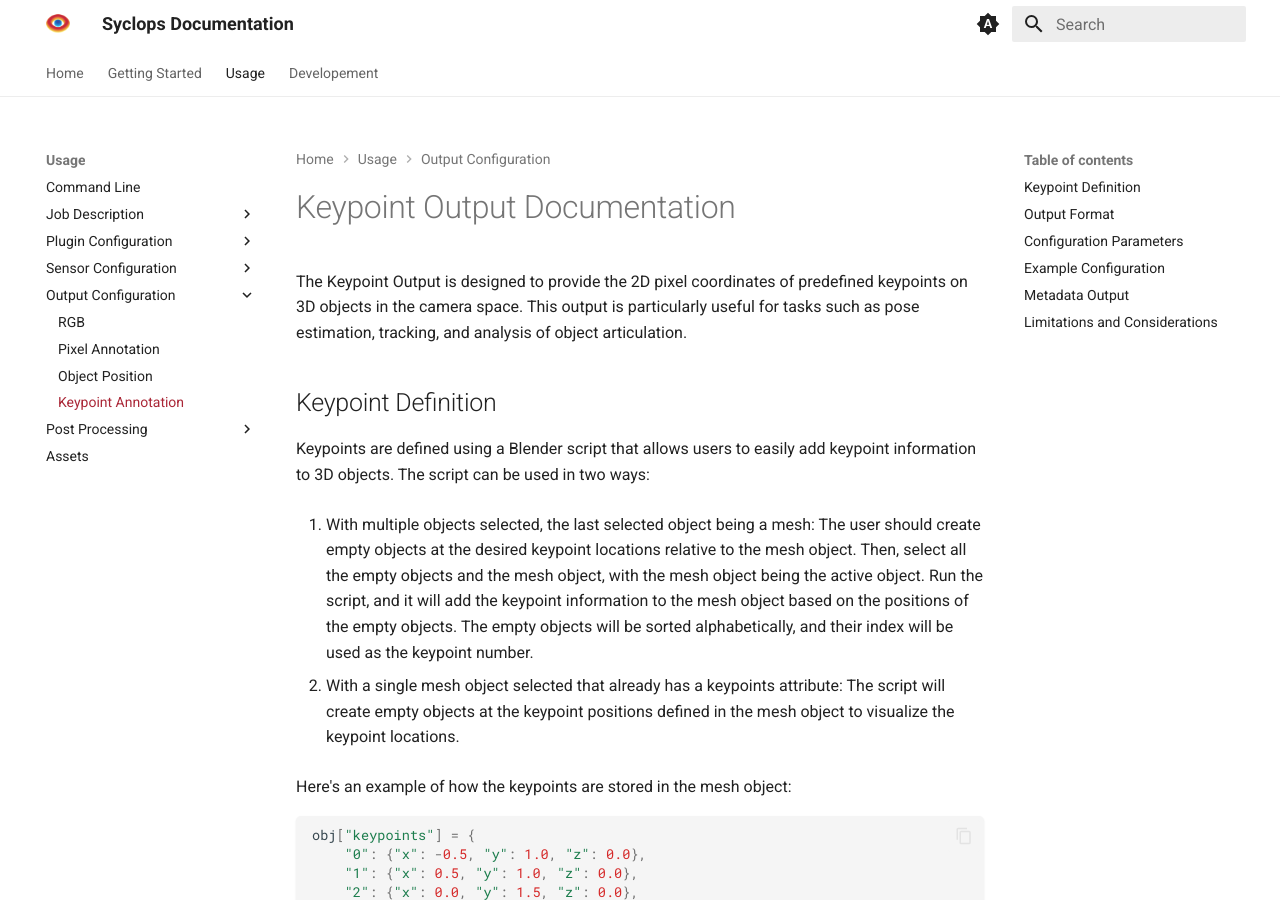
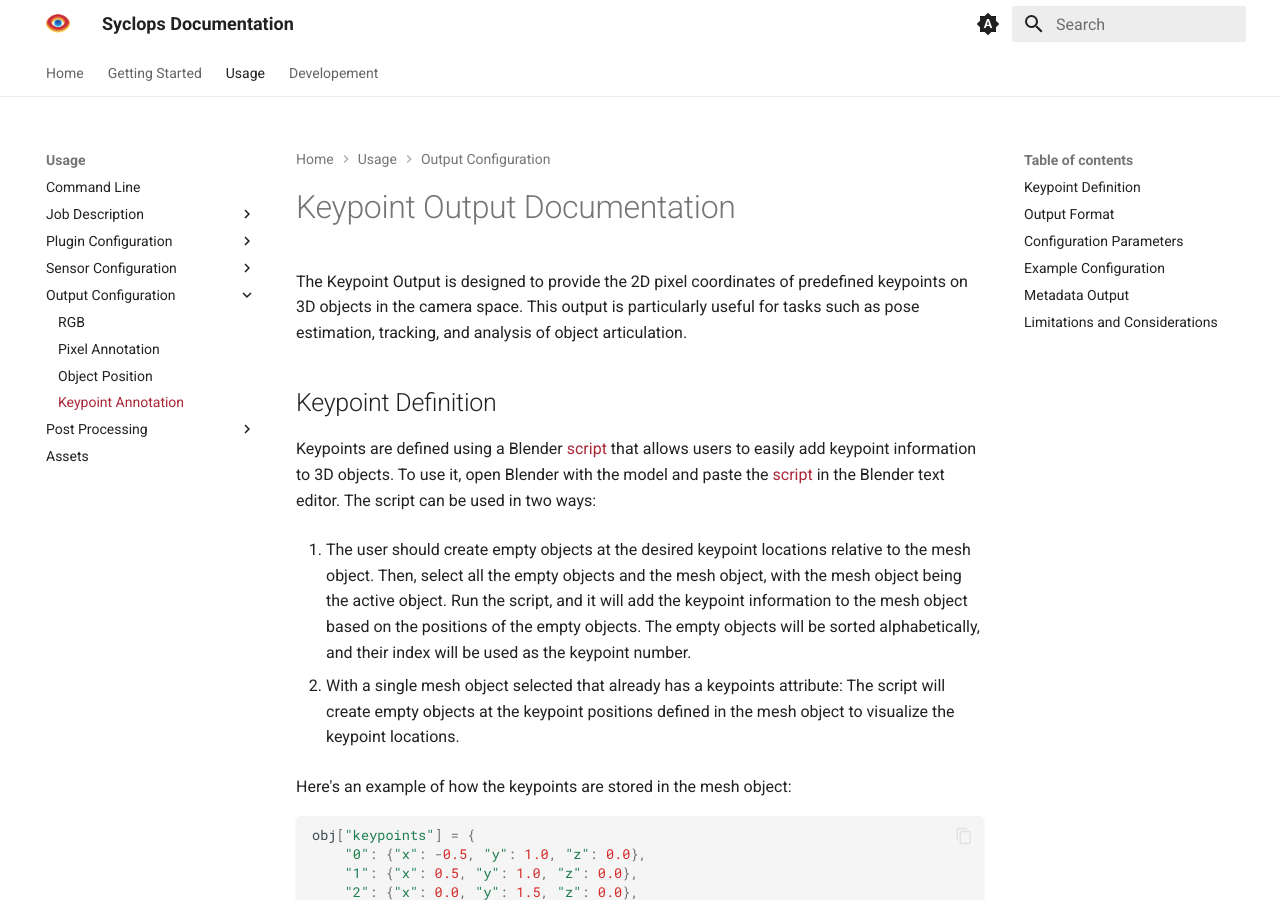
Before and after one commit to DFKI-NI/syclops, an MkDocs documentation site: the page built from docs/docs/usage/job_description/config_descriptions/keypoint_annotation.md, in a window 1280 px wide and 900 px high. Built offline with MkDocs 1.6.1 and Material for MkDocs 9.7.7, drawn with Linux system fonts in a browser that asks for light colours.

Commit message:
Update keypoint_annotation.md with instructions for using the Blender script

```diff
--- a/docs/docs/usage/job_description/config_descriptions/keypoint_annotation.md
+++ b/docs/docs/usage/job_description/config_descriptions/keypoint_annotation.md
@@ -4,9 +4,9 @@ The Keypoint Output is designed to provide the 2D pixel coordinates of predefine
 
 ## Keypoint Definition
 
-Keypoints are defined using a Blender script that allows users to easily add keypoint information to 3D objects. The script can be used in two ways:
+Keypoints are defined using a Blender [script](https://github.com/DFKI-NI/syclops/blob/main/syclops/utility/keypoint_script.py) that allows users to easily add keypoint information to 3D objects. To use it, open Blender with the model and paste the [script](https://github.com/DFKI-NI/syclops/blob/main/syclops/utility/keypoint_script.py) in the Blender text editor. The script can be used in two ways:
 
-1. With multiple objects selected, the last selected object being a mesh: The user should create empty objects at the desired keypoint locations relative to the mesh object. Then, select all the empty objects and the mesh object, with the mesh object being the active object. Run the script, and it will add the keypoint information to the mesh object based on the positions of the empty objects. The empty objects will be sorted alphabetically, and their index will be used as the keypoint number.
+1. The user should create empty objects at the desired keypoint locations relative to the mesh object. Then, select all the empty objects and the mesh object, with the mesh object being the active object. Run the script, and it will add the keypoint information to the mesh object based on the positions of the empty objects. The empty objects will be sorted alphabetically, and their index will be used as the keypoint number.
 
 2. With a single mesh object selected that already has a keypoints attribute: The script will create empty objects at the keypoint positions defined in the mesh object to visualize the keypoint locations.
 
```
